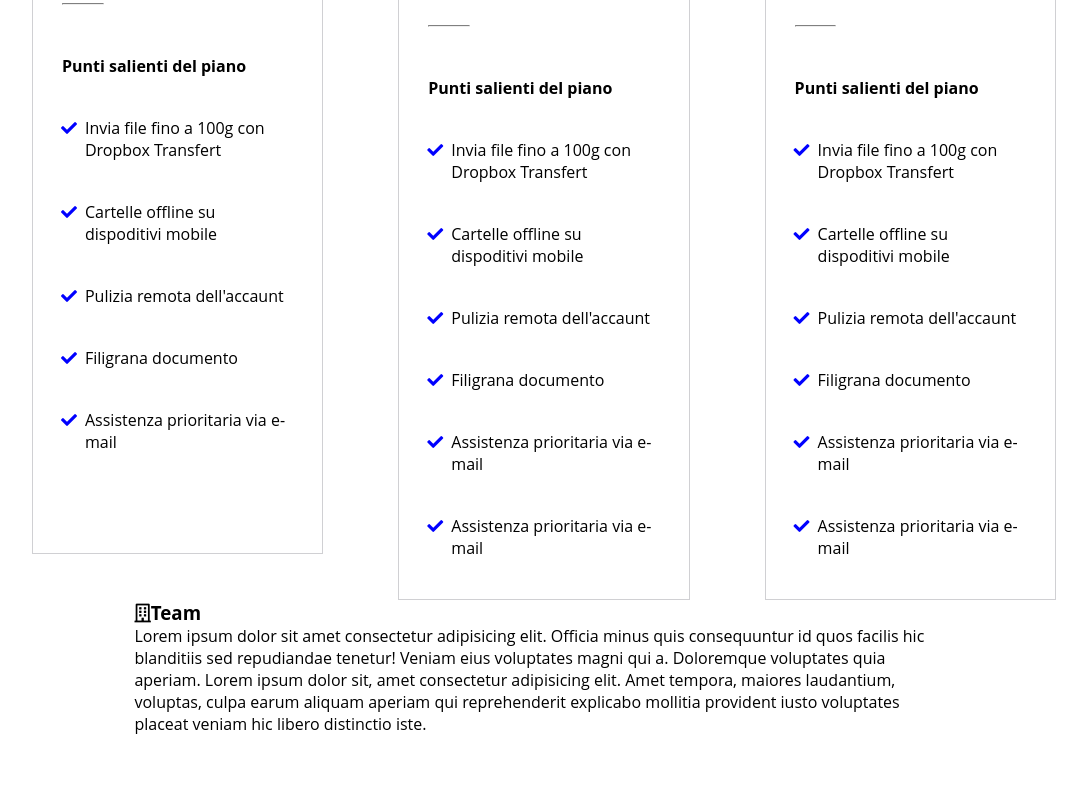
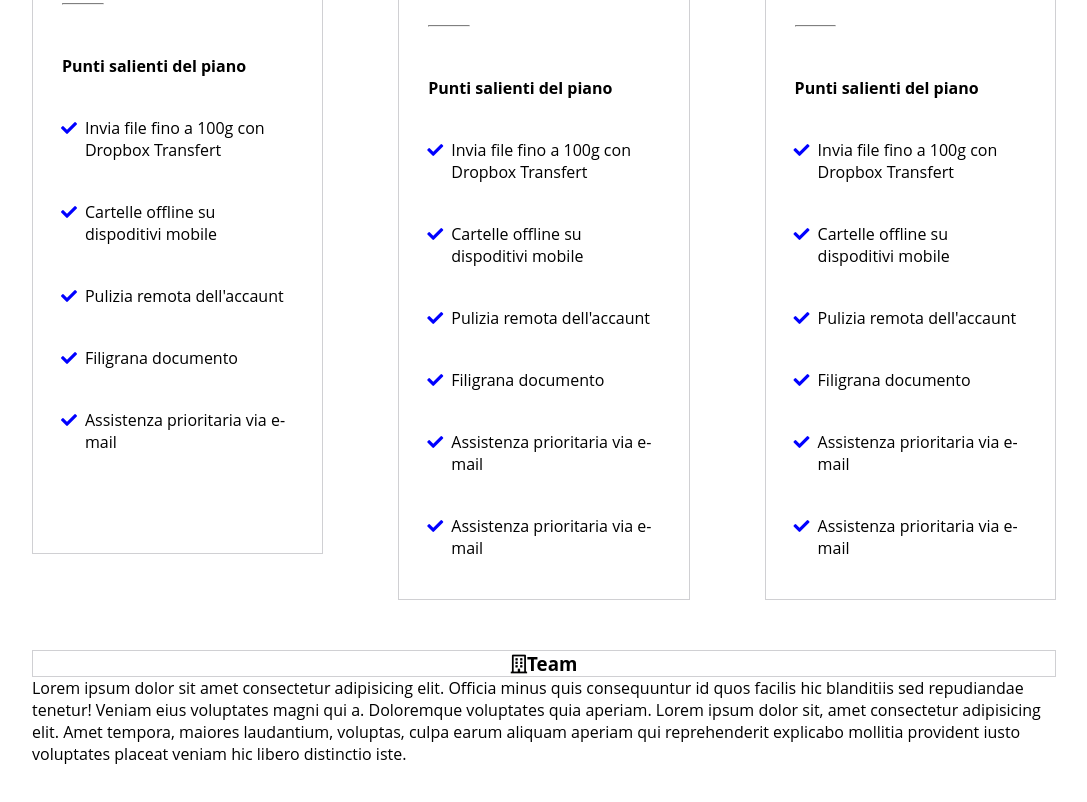
Before and after one commit to Mikele91/htmlcss-dropbox, a plain HTML site: page index.html in a window 1280 px wide. Shown: the part 1515-2317 px from the top of the page, without its empty margins (96-1183 px from the left). Drawn offline with Linux system fonts and the light colour scheme; a web font is replaced by a local one.

Commit message:
ultime correzioni main

```diff
--- a/css/style.css
+++ b/css/style.css
@@ -225,3 +225,12 @@ width: calc((100% - 150px) / 3) ;
      padding: 250px 0;
  }
  /*/ sezione3*/
+
+
+ /* sezione4 */
+.container > h3{
+    text-align: center;
+    border: 1px solid #d0d0d3;
+
+}
+ /* sezione4 */
--- a/index.html
+++ b/index.html
@@ -252,14 +252,26 @@
 
                 </div>
 
-                <div class="container ">
-                    <h3><i class="far fa-building"></i>Team</h3>
 
-                    Lorem ipsum dolor sit amet consectetur adipisicing elit. Officia minus quis consequuntur id quos facilis hic blanditiis sed repudiandae tenetur! Veniam eius voluptates magni qui a. Doloremque voluptates quia aperiam. Lorem ipsum dolor sit, amet consectetur adipisicing elit. Amet tempora, maiores laudantium, voluptas, culpa earum aliquam aperiam qui reprehenderit explicabo mollitia provident iusto voluptates placeat veniam hic libero distinctio iste.
+            </section>
+
+            <!-- sezione 4  -->
+            <div class="container ">
+
+                <h3><i class="far fa-building"></i>Team</h3>
+                <div class="office clearfix">
+                    <div class="text-office">
+
+                        Lorem ipsum dolor sit amet consectetur adipisicing elit. Officia minus quis consequuntur id quos facilis hic blanditiis sed repudiandae tenetur! Veniam eius voluptates magni qui a. Doloremque voluptates quia aperiam. Lorem ipsum dolor sit, amet consectetur adipisicing elit. Amet tempora, maiores laudantium, voluptas, culpa earum aliquam aperiam qui reprehenderit explicabo mollitia provident iusto voluptates placeat veniam hic libero distinctio iste.
+                    </div>
+                    <div class="btm-office">
+
+                    </div>
 
                 </div>
 
-            </section>
+            </div>
+
         </main>
 
         <footer>
```
